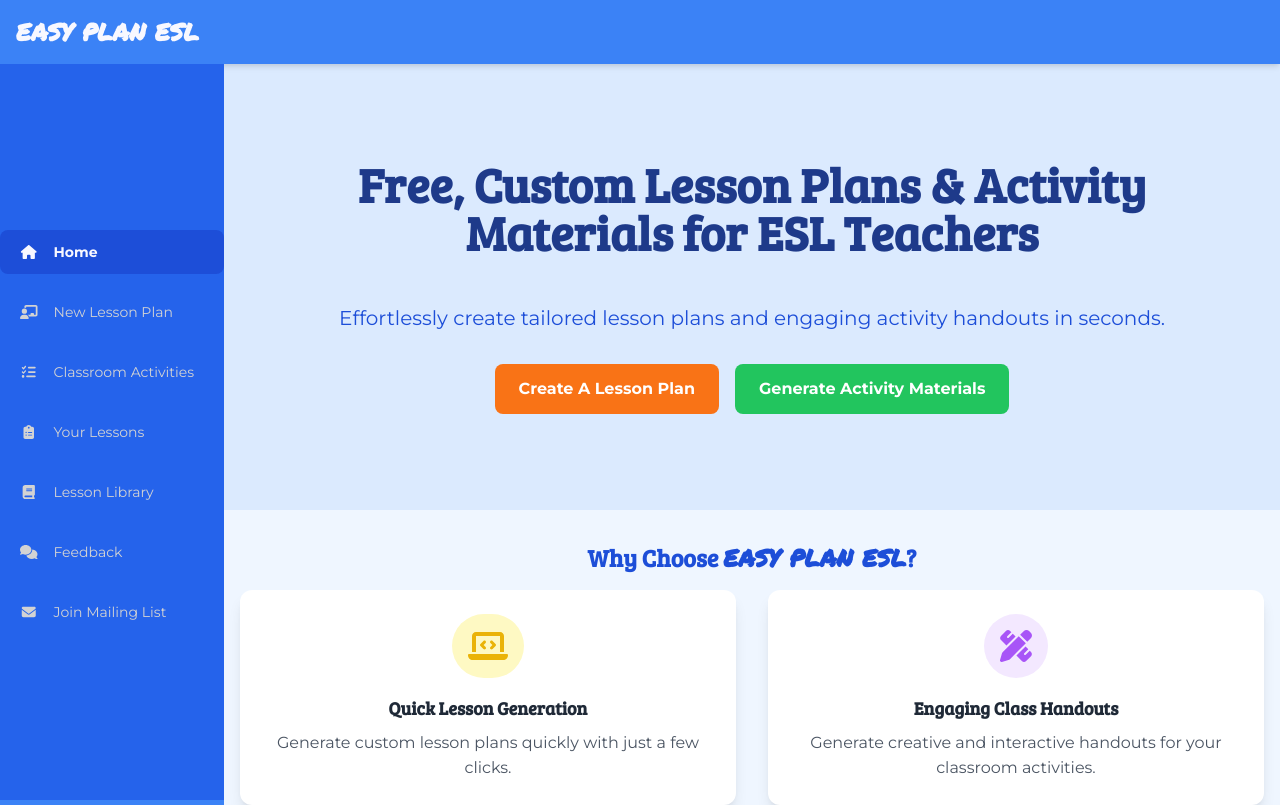
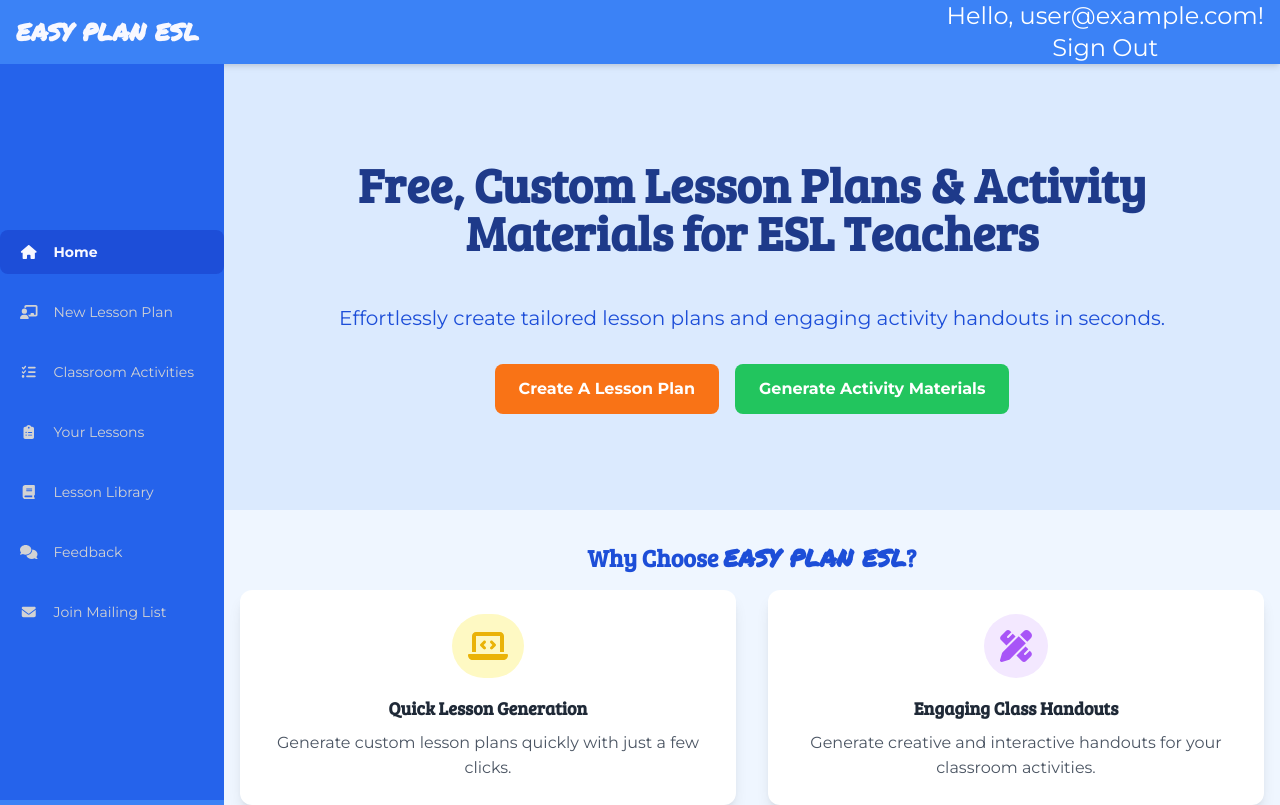
Before and after one commit to aidansheehan/unplan-app, a Next.js app: page / in a window 1280 px wide. Shown: the top 805 px of the page. Built offline with nearby package versions, Linux system fonts and the light colour scheme; no server answers; sample sign-in values are in the browser's storage.

Commit message:
auth new: implement protected route HOC, dummy sign-out button

```diff
--- a/src/components/layout.js
+++ b/src/components/layout.js
@@ -4,7 +4,8 @@ import { faHome, faClipboardList, faBook, faBars, faTimes, faScroll, faComments,
 import SidebarComponent from './sidebar-component';
 import ErrorDisplayComponent from './error-display.component';
 import Link from 'next/link';
-// import { UserAuth } from '@/context/auth.context';
+import { useAuth } from '@/context/auth.context'
+import SignOutButtonComponent from './sign-out.button.component';
 
 const NAV_ITEMS = [
   {
@@ -54,7 +55,8 @@ const Layout = ({ children, title }) => {
   const APP_TITLE = 'EASY PLAN ESL';
   const [isNavOpen, setIsNavOpen] = useState(false);
 
-  // const { user } = UserAuth()
+  const { user } = useAuth()
+  console.log('USER: ', user)
 
   const toggleNav = () => setIsNavOpen(!isNavOpen);
 
@@ -65,15 +67,18 @@ const Layout = ({ children, title }) => {
         <button className="p-2 md:hidden" onClick={toggleNav} >
           <FontAwesomeIcon icon={isNavOpen ? faTimes : faBars} className="text-white" />
         </button>
-        {/* {
+        {
           user ? (
-            <span>{`Hello, ${user}!`}</span>
+            <div className='flex flex-col' >
+                <span>{`Hello, ${user.email}!`}</span>
+                <SignOutButtonComponent />
+            </div>
           ) : (
             <Link href='/signup' >
               Sign Up
             </Link>
           )
-        } */}
+        }
       </header>
 
       <SidebarComponent navItems={NAV_ITEMS} isNavOpen={isNavOpen} />
--- /dev/null
+++ b/src/components/sign-out.button.component.js
@@ -0,0 +1,14 @@
+
+/**
+ * Sign-out button
+ */
+const SignOutButtonComponent = () => {
+
+    return (
+        <button>
+            Sign Out
+        </button>
+    )
+}
+
+export default SignOutButtonComponent
--- a/src/context/auth.context.js
+++ b/src/context/auth.context.js
@@ -6,21 +6,23 @@ const AuthContext = createContext()
 
 export const AuthContextProvider = ({children}) => {
 
-    const [ user, setUser ] = useState(null)
+    const [ user, setUser ]         = useState(null)    //User state
+    const [ loading, setLoading ]   = useState(true)    //Loading state
 
     useEffect(() => {
         const unsubscribe = onAuthStateChanged(auth, (currentUser) => {
             setUser(currentUser)
+            setLoading(false)
         })
 
         return () => unsubscribe()
-    }, [user])
+    }, [])
 
     return (
-        <AuthContext.Provider value={{user}}>{children}</AuthContext.Provider>
+        <AuthContext.Provider value={{user, loading}}>{children}</AuthContext.Provider>
     )
 }
 
-export const UserAuth = () => {
+export const useAuth = () => {
     return useContext(AuthContext)
 }
--- a/src/pages/protected.js
+++ b/src/pages/protected.js
@@ -1,5 +1,6 @@
-import Layout from "@/components/layout"
-import { UserAuth } from "@/context/auth.context"
+import Layout from '@/components/layout'
+import { useAuth } from '@/context/auth.context'
+import ProtectedRoute from '@/hoc/protected-route.hoc'
 
 /**
  * POC protected route
@@ -7,17 +8,7 @@ import { UserAuth } from "@/context/auth.context"
  */
 const Protected = () => {
 
-    const { user } = UserAuth()
-
-    console.log('user: ', user)
-
-    if (!user) {
-        return (
-            <Layout >
-                You need to be logged in to view this page 😔
-            </Layout>
-        )
-    }
+    const { user } = useAuth()
 
     return (
         <Layout >
@@ -27,4 +18,4 @@ const Protected = () => {
     )
 }
 
-export default Protected
+export default ProtectedRoute(Protected)
```
Also changed, not shown: src/hoc/protected-route.hoc.js (added, +25 -0 lines), 1 other file (tests, documents, lock files or other folders).
